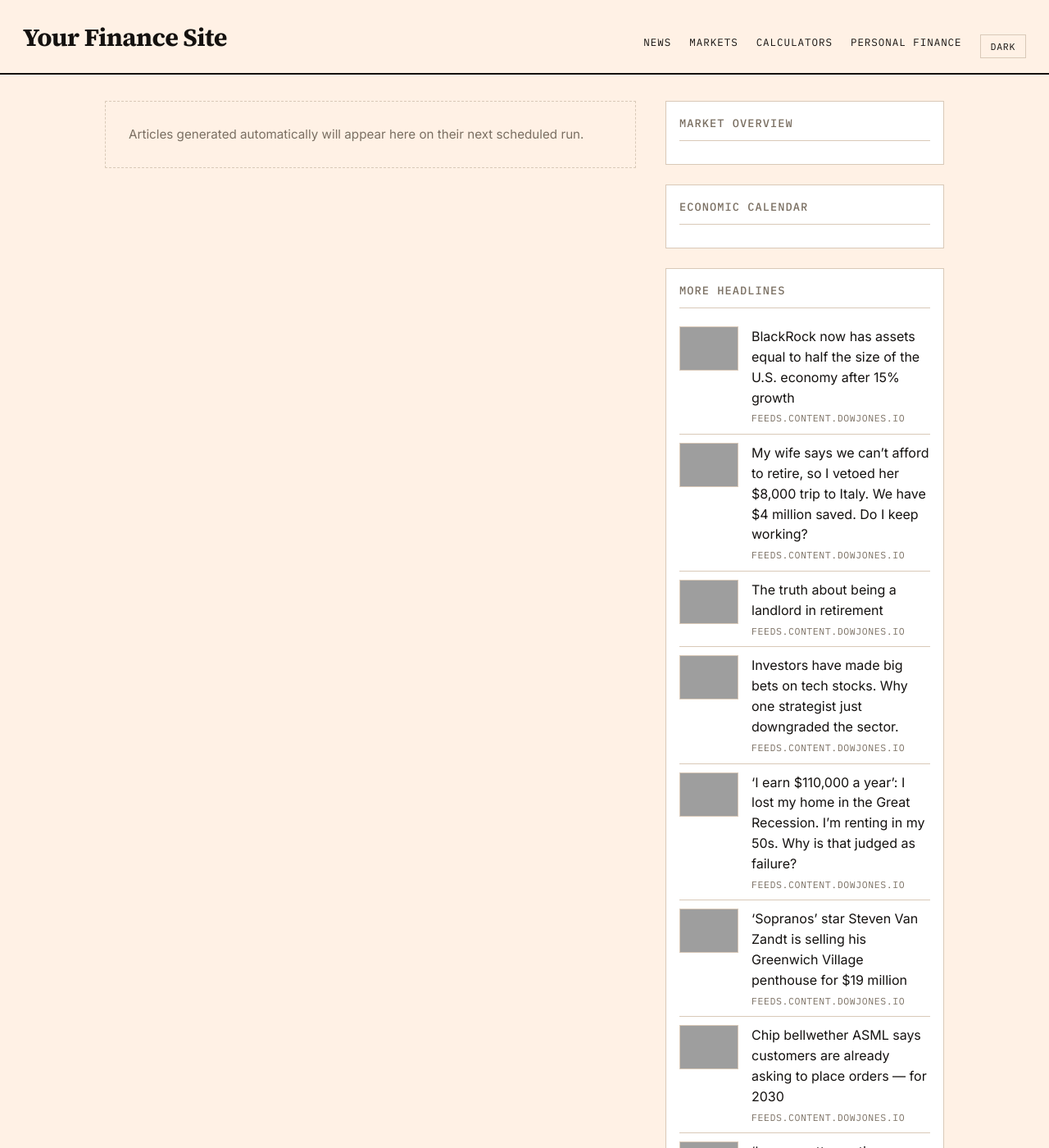
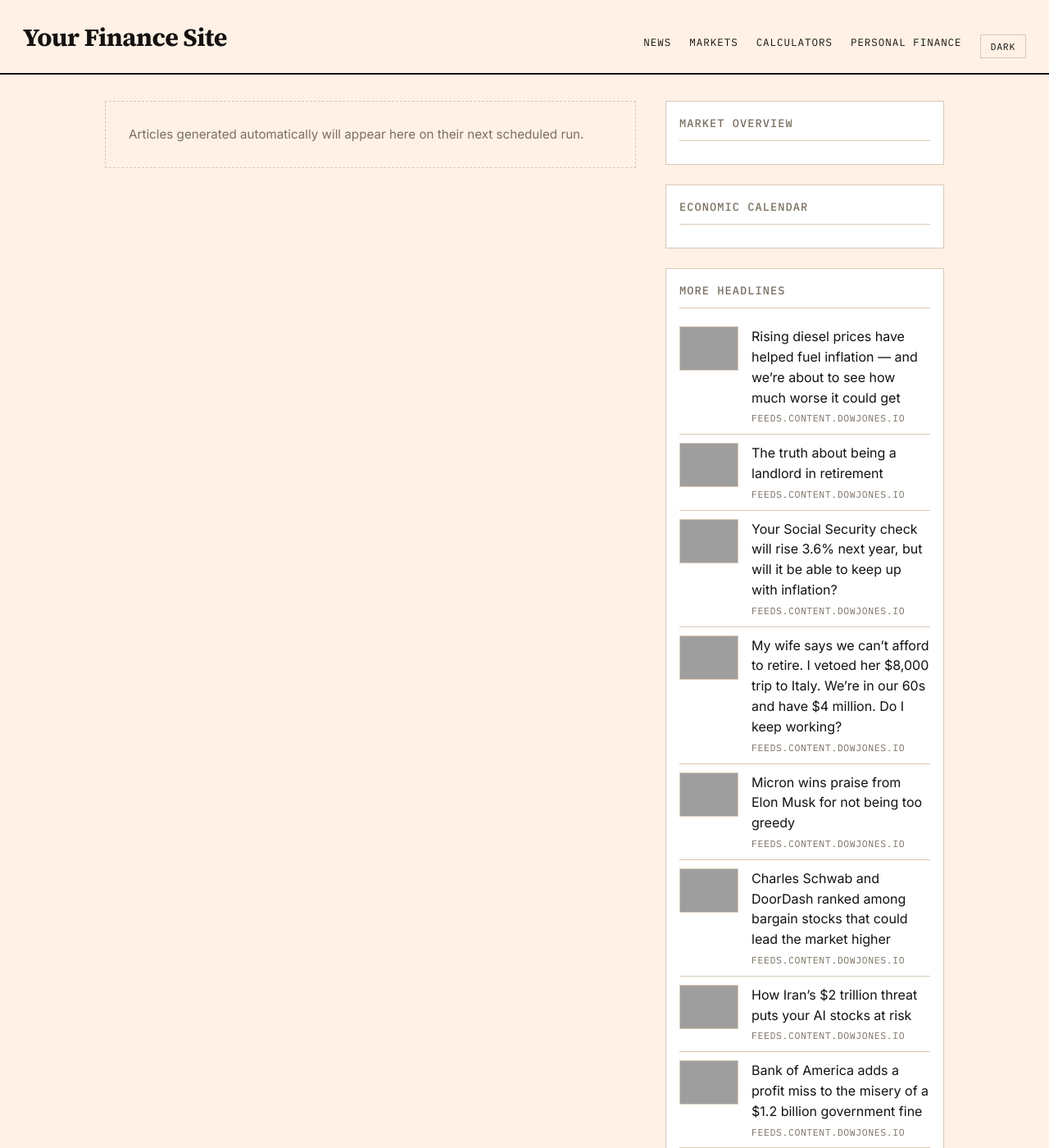
Before and after one commit to GlobTechCo/globtechco.github.io, a Jekyll site: the page built from index.html, in a window 1280 px wide and 1400 px high, cut to the strip 0-1400 px from the top of the window. Shown: the whole strip at 82% size. Built offline with Jekyll 4.4.1, drawn with Linux system fonts in a browser that asks for light colours; a script that is not in the unit is left out; the list of posts is cut into pages by our own code; some of the changed text lies outside the part shown; grey boxes are pictures that could not be loaded.

Commit message:
Auto-content update 2026-10-14

```diff
--- a/_data/aggregator.yml
+++ b/_data/aggregator.yml
@@ -1,50 +1,50 @@
-- title: "BlackRock now has assets equal to half the size of the U.S. economy after 15% growth"
-  link: "https://www.marketwatch.com/story/blackrock-now-has-assets-equal-to-half-the-size-of-the-u-s-economy-after-15-growth-c382b289?mod=mw_rss_topstories"
+- title: "Rising diesel prices have helped fuel inflation \u2014 and we\u2019re about to see how much worse it could get"
+  link: "https://www.marketwatch.com/story/rising-diesel-prices-have-helped-fuel-inflation-and-were-about-to-see-how-much-worse-it-could-get-430f36d1?mod=mw_rss_topstories"
   source: "feeds.content.dowjones.io"
-  pubdate: "Wed, 14 Oct 2026 10:41:00 GMT"
-  image: "https://images.mktw.net/im-53524004"
-- title: "My wife says we can\u2019t afford to retire, so I vetoed her $8,000 trip to Italy. We have $4 million saved. Do I keep working?"
-  link: "https://www.marketwatch.com/story/my-wife-says-we-cant-afford-to-retire-we-have-4-million-do-i-just-keep-working-f1b6b085?mod=mw_rss_topstories"
-  source: "feeds.content.dowjones.io"
-  pubdate: "Wed, 14 Oct 2026 10:16:00 GMT"
-  image: "https://images.mktw.net/im-67299659"
+  pubdate: "Wed, 14 Oct 2026 16:07:00 GMT"
+  image: "https://images.mktw.net/im-36129012"
 - title: "The truth about being a landlord in retirement"
   link: "https://www.marketwatch.com/story/the-truth-about-being-a-landlord-in-retirement-5d1daf4c?mod=mw_rss_topstories"
   source: "feeds.content.dowjones.io"
-  pubdate: "Wed, 14 Oct 2026 10:00:00 GMT"
+  pubdate: "Wed, 14 Oct 2026 16:05:00 GMT"
   image: "https://images.mktw.net/im-09151135"
-- title: "Investors have made big bets on tech stocks. Why one strategist just downgraded the sector."
-  link: "https://www.marketwatch.com/story/investors-have-made-big-bets-on-tech-stocks-why-one-strategist-just-downgraded-the-sector-4c893077?mod=mw_rss_topstories"
+- title: "Your Social Security check will rise 3.6% next year, but will it be able to keep up with inflation?"
+  link: "https://www.marketwatch.com/story/social-securitys-cola-will-be-3-6-in-2027-as-inflation-persists-f7c9dff2?mod=mw_rss_topstories"
   source: "feeds.content.dowjones.io"
-  pubdate: "Wed, 14 Oct 2026 10:00:00 GMT"
-  image: "https://images.mktw.net/im-23793870"
-- title: "\u2018I earn $110,000 a year\u2019: I lost my home in the Great Recession. I\u2019m renting in my 50s. Why is that judged as failure?"
+  pubdate: "Wed, 14 Oct 2026 15:33:00 GMT"
+  image: "https://images.mktw.net/im-07536727"
+- title: "My wife says we can\u2019t afford to retire. I vetoed her $8,000 trip to Italy. We\u2019re in our 60s and have $4 million. Do I keep working?"
+  link: "https://www.marketwatch.com/story/my-wife-says-we-cant-afford-to-retire-we-have-4-million-do-i-just-keep-working-f1b6b085?mod=mw_rss_topstories"
+  source: "feeds.content.dowjones.io"
+  pubdate: "Wed, 14 Oct 2026 15:18:00 GMT"
+  image: "https://images.mktw.net/im-70454413"
+- title: "Micron wins praise from Elon Musk for not being too greedy"
+  link: "https://www.marketwatch.com/story/micron-wins-praise-from-elon-musk-for-not-being-too-greedy-616fa15f?mod=mw_rss_topstories"
+  source: "feeds.content.dowjones.io"
+  pubdate: "Wed, 14 Oct 2026 15:07:00 GMT"
+  image: "https://images.mktw.net/im-63491767"
+- title: "Charles Schwab and DoorDash ranked among bargain stocks that could lead the market higher"
+  link: "https://www.marketwatch.com/story/from-charles-schwab-to-doordash-why-these-bargain-stocks-could-lead-the-market-higher-4d99fb97?mod=mw_rss_topstories"
+  source: "feeds.content.dowjones.io"
+  pubdate: "Wed, 14 Oct 2026 14:17:00 GMT"
+  image: "https://images.mktw.net/im-60761666"
+- title: "How Iran\u2019s $2 trillion threat puts your AI stocks at risk"
+  link: "https://www.marketwatch.com/story/how-irans-2-trillion-threat-puts-your-ai-stocks-at-risk-2721af43?mod=mw_rss_topstories"
+  source: "feeds.content.dowjones.io"
+  pubdate: "Wed, 14 Oct 2026 14:17:00 GMT"
+  image: "https://images.mktw.net/im-01480512"
+- title: "Bank of America adds a profit miss to the misery of a $1.2 billion government fine"
+  link: "https://www.marketwatch.com/story/bank-of-america-adds-a-profit-miss-to-the-misery-of-a-1-2-billion-government-fine-d4420bfa?mod=mw_rss_topstories"
+  source: "feeds.content.dowjones.io"
+  pubdate: "Wed, 14 Oct 2026 14:08:00 GMT"
+  image: "https://images.mktw.net/im-86270203"
+- title: "BlackRock now manages assets equal to half the size of the U.S. economy after 15% growth"
+  link: "https://www.marketwatch.com/story/blackrock-now-has-assets-equal-to-half-the-size-of-the-u-s-economy-after-15-growth-c382b289?mod=mw_rss_topstories"
+  source: "feeds.content.dowjones.io"
+  pubdate: "Wed, 14 Oct 2026 13:46:00 GMT"
+  image: "https://images.mktw.net/im-53524004"
+- title: "I lost my home in the Great Recession. I still rent in my 50s. Why is that judged as failure?"
   link: "https://www.marketwatch.com/story/i-earn-110-000-a-year-i-lost-my-home-in-the-great-recession-im-renting-in-my-50s-why-is-that-judged-as-failure-d1371d67?mod=mw_rss_topstories"
   source: "feeds.content.dowjones.io"
-  pubdate: "Wed, 14 Oct 2026 09:15:00 GMT"
+  pubdate: "Wed, 14 Oct 2026 13:45:00 GMT"
   image: "https://images.mktw.net/im-81504476"
-- title: "\u2018Sopranos\u2019 star Steven Van Zandt is selling his Greenwich Village penthouse for $19 million"
-  link: "https://www.marketwatch.com/story/sopranos-star-steven-van-zandt-is-selling-his-greenwich-village-penthouse-for-19-million-ad250720?mod=mw_rss_topstories"
-  source: "feeds.content.dowjones.io"
-  pubdate: "Wed, 14 Oct 2026 09:03:00 GMT"
-  image: "https://images.mktw.net/im-91425384"
-- title: "Chip bellwether ASML says customers are already asking to place orders \u2014 for 2030"
-  link: "https://www.marketwatch.com/story/chip-bellwether-asml-says-customers-are-already-asking-to-place-orders-for-2030-b3aa1a90?mod=mw_rss_topstories"
-  source: "feeds.content.dowjones.io"
-  pubdate: "Wed, 14 Oct 2026 08:41:00 GMT"
-  image: "https://images.mktw.net/im-34935460"
-- title: "\u2018I am a pretty cautious person\u2019: My financial adviser wants me to invest $350,000 in a UAE data center. Is this risky?"
-  link: "https://www.marketwatch.com/story/the-prospectus-looks-impressive-my-financial-adviser-wants-me-to-invest-350-000-in-a-uae-data-center-is-this-risky-d5d3747c?mod=mw_rss_topstories"
-  source: "feeds.content.dowjones.io"
-  pubdate: "Wed, 14 Oct 2026 01:31:00 GMT"
-  image: "https://images.mktw.net/im-86790018"
-- title: "Chip stocks suffer worst stretch in 16 months as AI fatigue grips the market"
-  link: "https://www.marketwatch.com/story/ai-fatigue-is-gripping-the-market-and-driving-chip-stocks-toward-their-worst-stretch-in-16-months-6dc78ece?mod=mw_rss_topstories"
-  source: "feeds.content.dowjones.io"
-  pubdate: "Tue, 13 Oct 2026 21:02:00 GMT"
-  image: "https://images.mktw.net/im-19968872"
-- title: "The SpaceX threat could loom over AT&T\u2019s stock for a prolonged stretch, analyst cautions"
-  link: "https://www.marketwatch.com/story/the-spacex-threat-could-loom-over-at-ts-stock-for-a-prolonged-stretch-analyst-cautions-71436853?mod=mw_rss_topstories"
-  source: "feeds.content.dowjones.io"
-  pubdate: "Tue, 13 Oct 2026 20:42:00 GMT"
-  image: "https://images.mktw.net/im-83058773"
```
